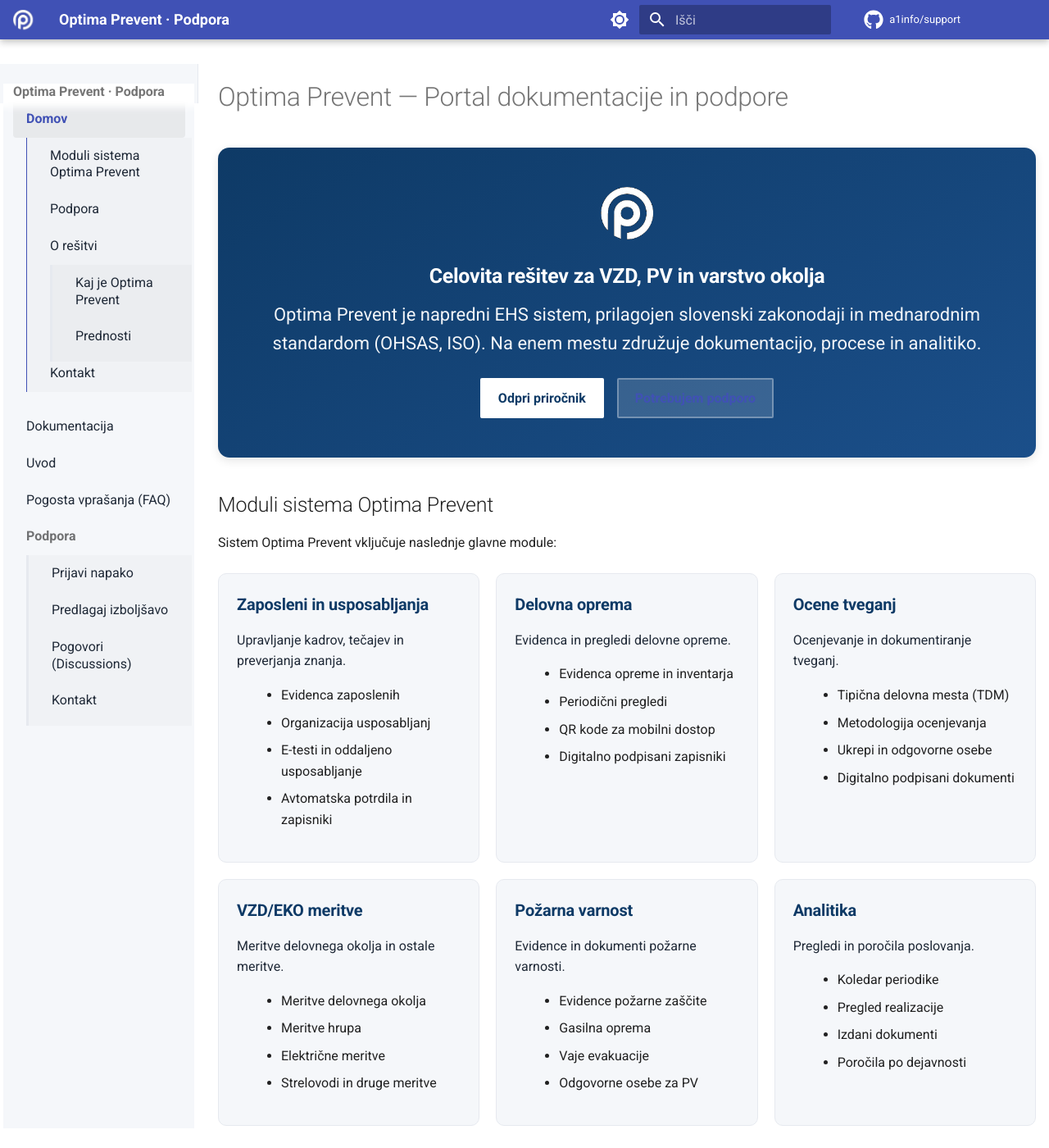
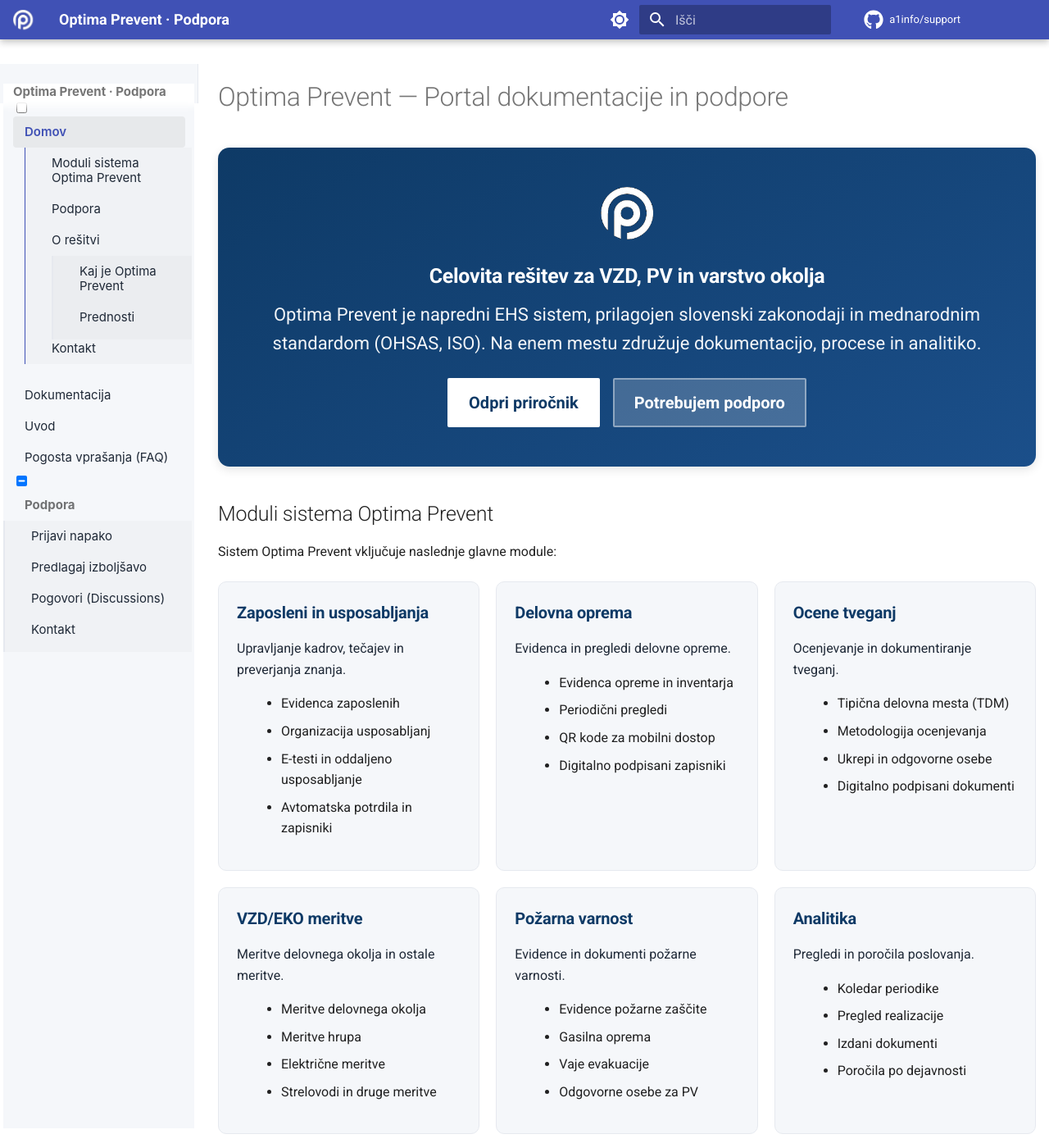
Before and after one commit to a1info/support, an MkDocs documentation site: the page built from docs/index.md, in a window 1280 px wide and 1400 px high. Shown: the whole window at 82% size. Built offline with MkDocs 1.6.1 and Material for MkDocs 9.7.7, drawn with Linux system fonts in a browser that asks for light colours; comment, search, counter and statistics services are not loaded.

Commit message:
Refine navigation and hero section styles

```diff
--- a/docs/assets/index.css
+++ b/docs/assets/index.css
@@ -24,21 +24,24 @@
   background-color: var(--op-grey-1);
 }
 
-/* Navigation menu styling */
+/* Navigation menu styling - smaller and nicer fonts */
 .md-nav {
-  font-size: 0.8rem;
+  font-size: 0.75rem;
+  font-family: -apple-system, BlinkMacSystemFont, "Segoe UI", Roboto, Helvetica, Arial, sans-serif;
 }
 
 .md-nav--primary .md-nav__item {
   margin: 0;
+  padding: 0;
 }
 
 .md-nav--primary .md-nav__link {
   margin: 0;
-  padding: 0.6rem 0.8rem;
+  padding: 0.5rem 0.7rem;
   border-radius: 4px;
   color: var(--op-text);
   transition: background-color 0.15s, color 0.15s;
+  line-height: 1.2;
 }
 
 .md-nav--primary .md-nav__link:hover {
@@ -51,18 +54,16 @@
   font-weight: 600;
 }
 
-/* Submenu styling */
-.md-nav--primary .md-nav__list .md-nav {
-  background-color: rgba(0, 0, 0, 0.02);
-  border-left: 3px solid var(--op-grey-2);
-  margin-left: 0.8rem;
-  padding-left: 0;
+/* Improved collapsible menu styling */
+.md-nav__toggle {
+  display: inline-block;
 }
 
-/* Collapsible menu arrows */
-.md-nav__icon {
-  height: 1.2rem;
-  width: 1.2rem;
+.md-nav__item .md-nav {
+  margin-left: 0.7rem;
+  padding-left: 0.3rem;
+  border-left: 2px solid var(--op-grey-2);
+  background-color: rgba(0, 0, 0, 0.02);
 }
 
 /* Improve content readability */
@@ -71,7 +72,7 @@
   margin: 0 auto;
 }
 
-/* Hero section - lighter background and more visible buttons */
+/* Hero section - with more visible buttons */
 .op-hero {
   background: linear-gradient(150deg, var(--op-primary) 0%, var(--op-accent) 100%);
   color: #fff;
@@ -109,9 +110,10 @@
 
 .op-hero .op-cta .md-button {
   margin: 0;
-  padding: 10px 20px;
+  padding: 12px 24px;
   font-weight: 600;
   transition: transform 0.2s, box-shadow 0.2s;
+  font-size: 1rem;
 }
 
 .op-hero .op-cta .md-button:hover {
@@ -119,15 +121,18 @@
   box-shadow: 0 4px 8px rgba(0, 0, 0, 0.15);
 }
 
-.op-hero .md-button--primary {
+/* First button (Support) styling */
+.op-hero .md-button:first-child {
   background-color: #ffffff;
   color: var(--op-primary);
   border-color: #ffffff;
 }
 
-.op-hero .md-button:not(.md-button--primary) {
-  background-color: rgba(255, 255, 255, 0.15);
-  border-color: rgba(255, 255, 255, 0.3);
+/* Second button (Documentation) styling */
+.op-hero .md-button:nth-child(2) {
+  background-color: rgba(255, 255, 255, 0.2);
+  border-color: rgba(255, 255, 255, 0.4);
+  color: #ffffff;
 }
 
 /* Simple card grid */
@@ -179,4 +184,6 @@
   .op-hero img { height: 48px; }
   .op-hero { padding: 32px 18px; }
   .op-hero h2 { font-size: 1.6rem; }
+  .op-hero .op-cta { flex-direction: column; }
+  .op-hero .op-cta .md-button { width: 100%; }
 }
```
